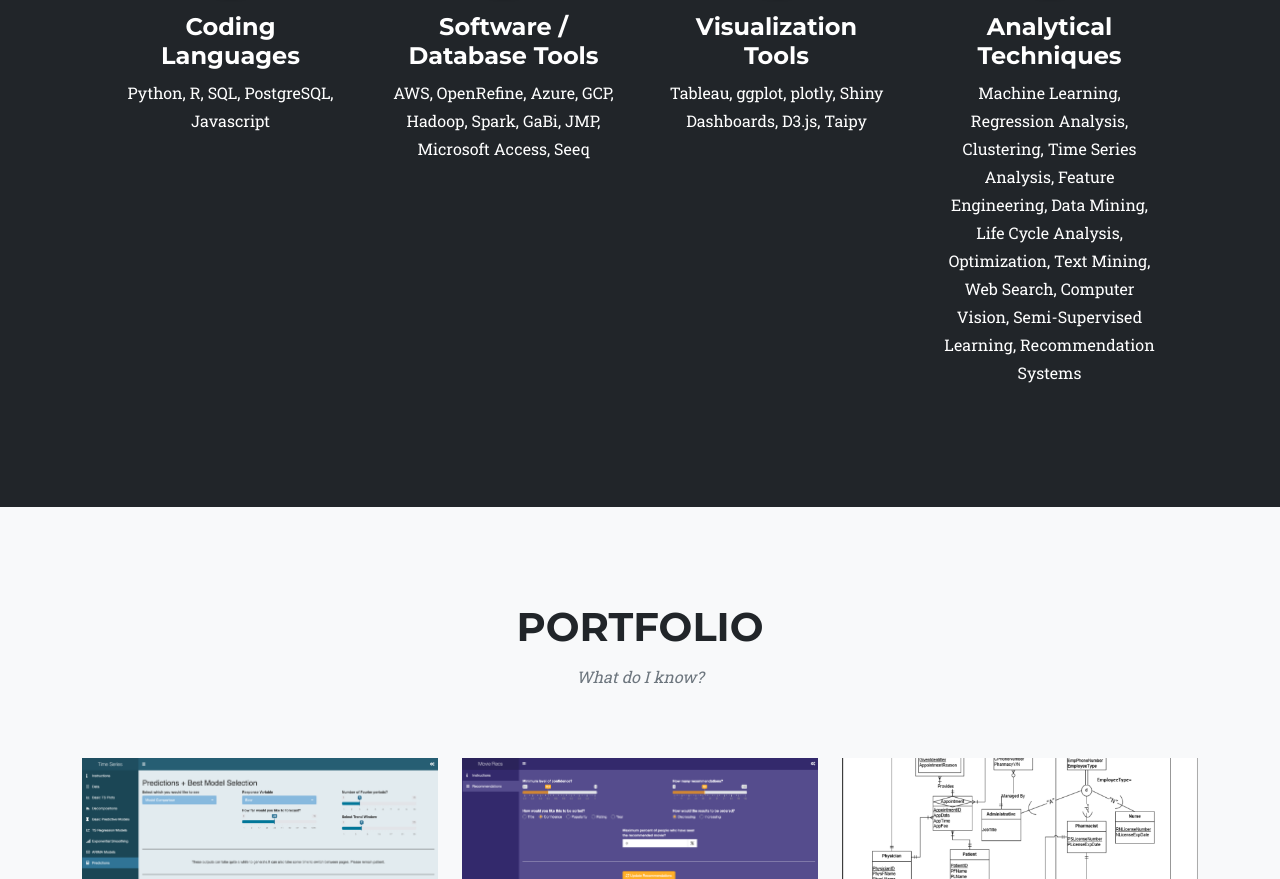
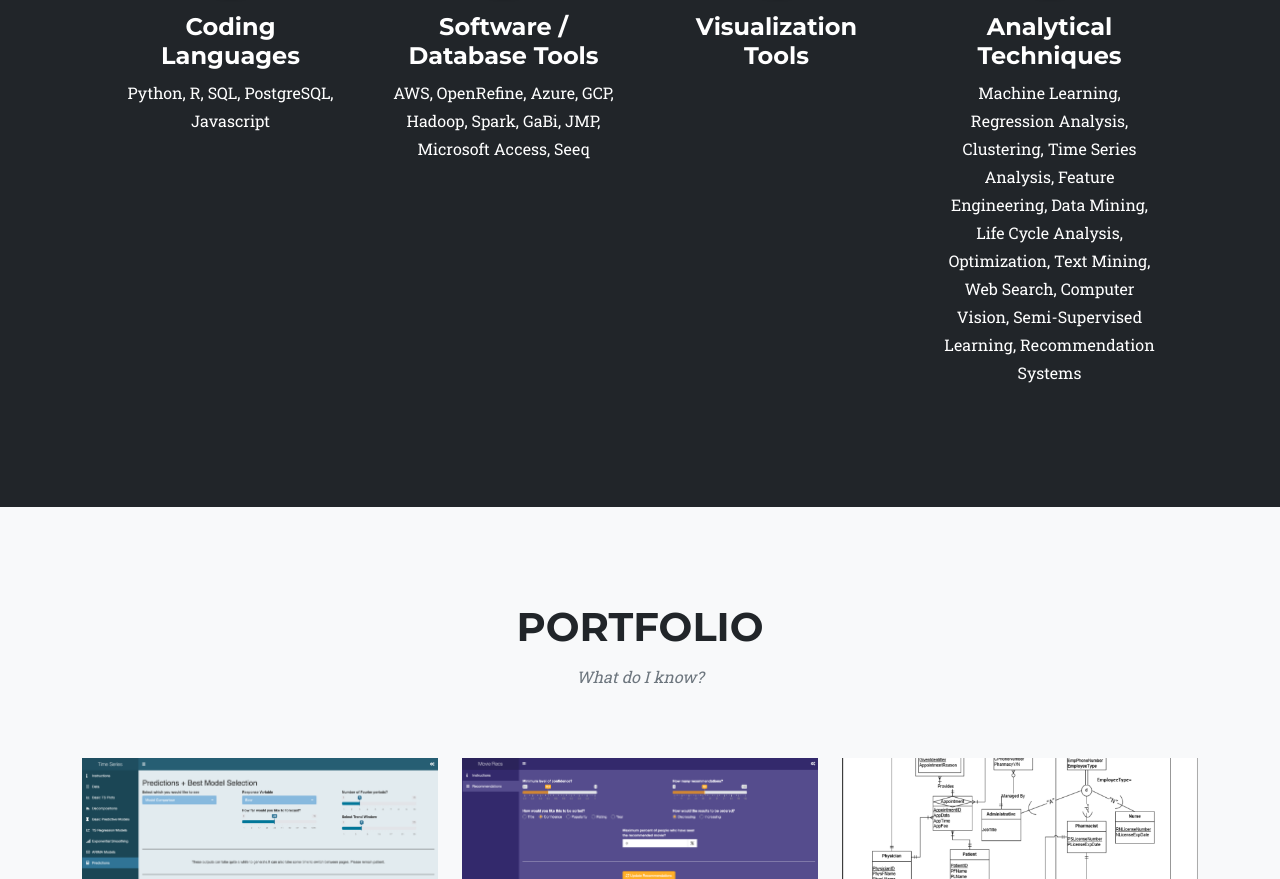
Before and after one commit to JosephGeibig/JosephGeibig.github.io, a plain HTML site: page index.html in a window 1280 px wide. Shown: the part 2801-3680 px from the top of the page. Drawn offline with nearby package versions, Linux system fonts and the light colour scheme.

Commit message:
updated resume

```diff
--- a/index.html
+++ b/index.html
@@ -105,7 +105,6 @@
                         <span class="skill-icon rounded-circle mx-auto mb-3"><i class="fa fa-area-chart"></i></span>
                         <h4><strong>Visualization Tools</strong></h4>
                         <p class="text-faded mb-4">
-                            Tableau, ggplot, plotly, Shiny Dashboards, D3.js, Taipy
                         </p>
                     </div>
                     <div class="col-lg-3 col-md-6 mb-5 mb-lg-0">
@@ -360,6 +359,7 @@
                 </div>
             </div>
         </footer>
+
         <!-- Portfolio Modals-->
         <!-- Portfolio item 1 modal popup-->
         <div class="portfolio-modal modal fade" id="portfolioModal1" tabindex="-1" role="dialog" aria-hidden="true">
@@ -417,6 +417,7 @@
                 </div>
             </div>
         </div>
+
         <!-- Portfolio item 2 modal popup-->
         <div class="portfolio-modal modal fade" id="portfolioModal2" tabindex="-1" role="dialog" aria-hidden="true">
             <div class="modal-dialog">
@@ -466,6 +467,7 @@
                 </div>
             </div>
         </div>
+
         <!-- Portfolio item 3 modal popup-->
         <div class="portfolio-modal modal fade" id="portfolioModal3" tabindex="-1" role="dialog" aria-hidden="true">
             <div class="modal-dialog">
@@ -518,6 +520,7 @@
                 </div>
             </div>
         </div>
+
         <!-- Portfolio item 4 modal popup-->
         <div class="portfolio-modal modal fade" id="portfolioModal4" tabindex="-1" role="dialog" aria-hidden="true">
             <div class="modal-dialog">
@@ -566,6 +569,7 @@
                 </div>
             </div>
         </div>
+
         <!-- Portfolio item 5 modal popup-->
         <div class="portfolio-modal modal fade" id="portfolioModal5" tabindex="-1" role="dialog" aria-hidden="true">
             <div class="modal-dialog">
@@ -619,6 +623,7 @@
                 </div>
             </div>
         </div>
+
         <!-- Portfolio item 6 modal popup-->
         <div class="portfolio-modal modal fade" id="portfolioModal6" tabindex="-1" role="dialog" aria-hidden="true">
             <div class="modal-dialog">
```
Also changed, not shown: 4 other files.
